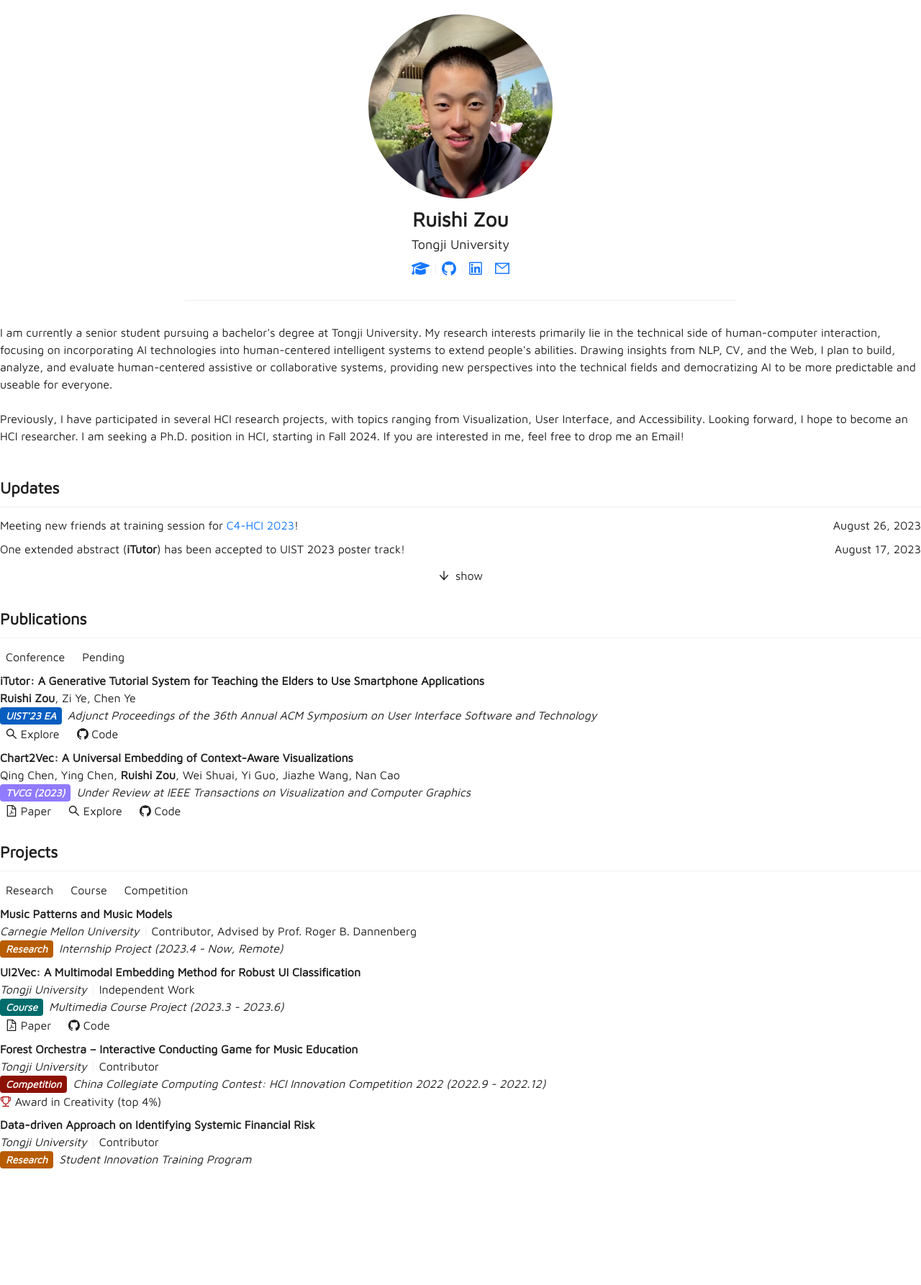
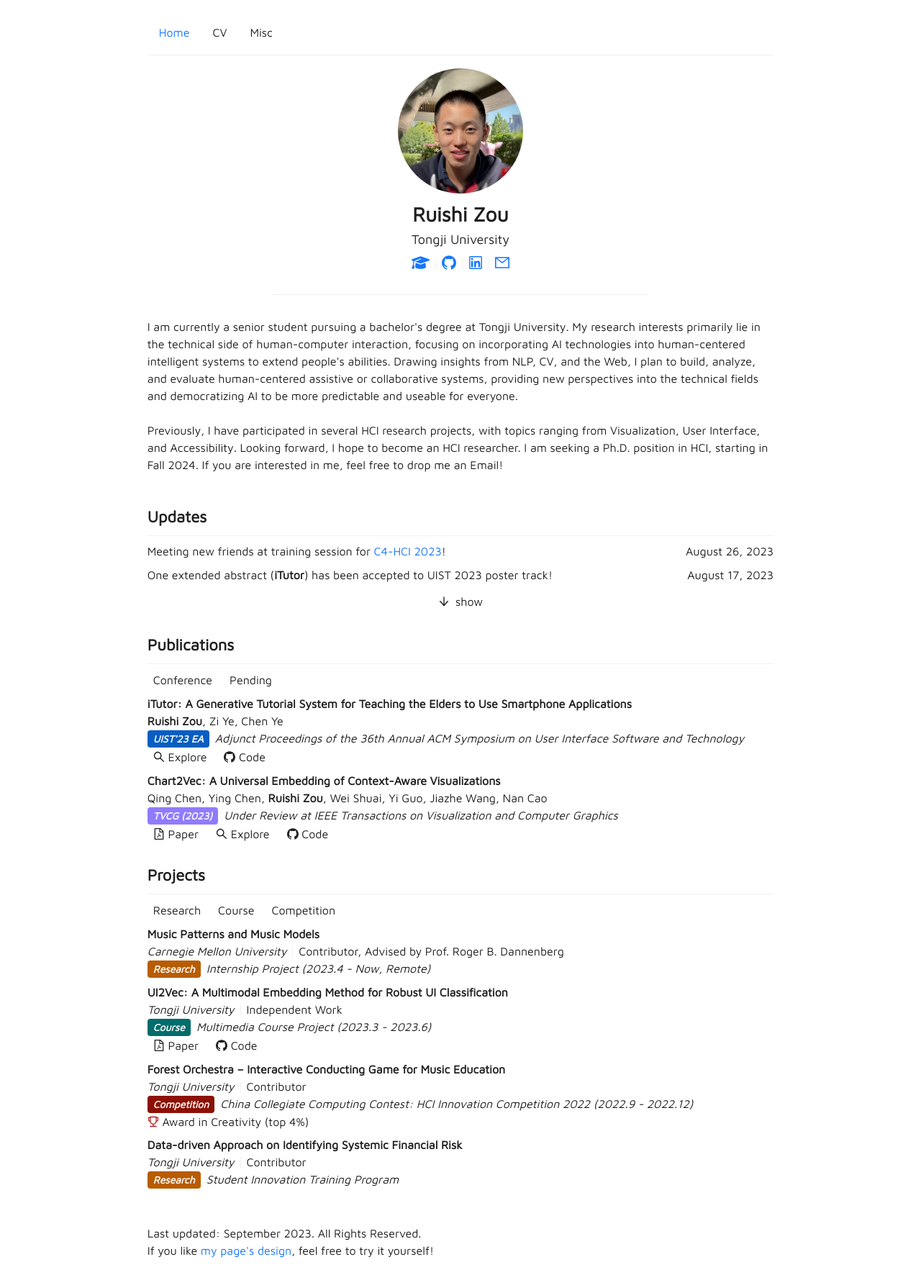
Before and after one commit to Motion115/academic-homepage-react, a React (Create React App) app: page / in a window 1280 px wide. Shown: the top 1786 px of the page at 72% size. Before the commit the page ends 1624 px from the top, so only its background shows below. Built offline with nearby package versions, Linux system fonts and the light colour scheme.

Commit message:
ci: unify layout between pages

```diff
--- a/src/App.tsx
+++ b/src/App.tsx
@@ -34,8 +34,29 @@
       },
     }}
   >
-    <Routing></Routing>
-    {/* <WebsiteLayout></WebsiteLayout> */}
+    <Space direction="vertical" style={{ width: "100%" }}>
+      <Layout style={{ width: "70%", padding: "1%", margin: "0 auto" }}>
+        <Header>
+          <HeaderMenu></HeaderMenu>
+        </Header>
+        <Routing></Routing>
+        <Footer>
+          <Text>Last updated: September 2023. All Rights Reserved.</Text>
+          <br />
+          <Text>
+            If you like{" "}
+            <a
+              href="https://github.com/Motion115/academic-homepage-react"
+              target="_blank"
+              rel="noreferrer noopener"
+            >
+              my page's design
+            </a>
+            , feel free to try it yourself!
+          </Text>
+        </Footer>
+      </Layout>
+    </Space>
   </ConfigProvider>
 );
 
--- /dev/null
+++ b/src/pages/misc.tsx
@@ -0,0 +1,31 @@
+import React from "react";
+import { Layout, Divider, Space, Typography } from "antd";
+import ProjectArchiveList from "../drafts/project_archive";
+import PrecenseOnWeb from "../drafts/web_presence";
+import WebLinks from "../drafts/links";
+const { Paragraph, Text, Title } = Typography;
+const { Content, Header, Footer } = Layout;
+
+const Misc: React.FC = () => (
+  <Content id="Misc">
+    <Title level={4}>Selected Archive of Course Projects</Title>
+    <Divider style={{ margin: "0 0 1% 0" }} />
+    <ProjectArchiveList></ProjectArchiveList>
+
+    <Title level={4}>Presence on the web</Title>
+    <Divider style={{ margin: "0 0 1% 0" }} />
+    <PrecenseOnWeb></PrecenseOnWeb>
+
+    <Title level={4}>Information Gallery</Title>
+    <Divider style={{ margin: "0 0 1% 0" }} />
+    <WebLinks></WebLinks>
+  </Content>
+);
+
+const MiscInDom = (
+  <div>
+    <Misc />
+  </div>
+);
+
+export default MiscInDom;
```
